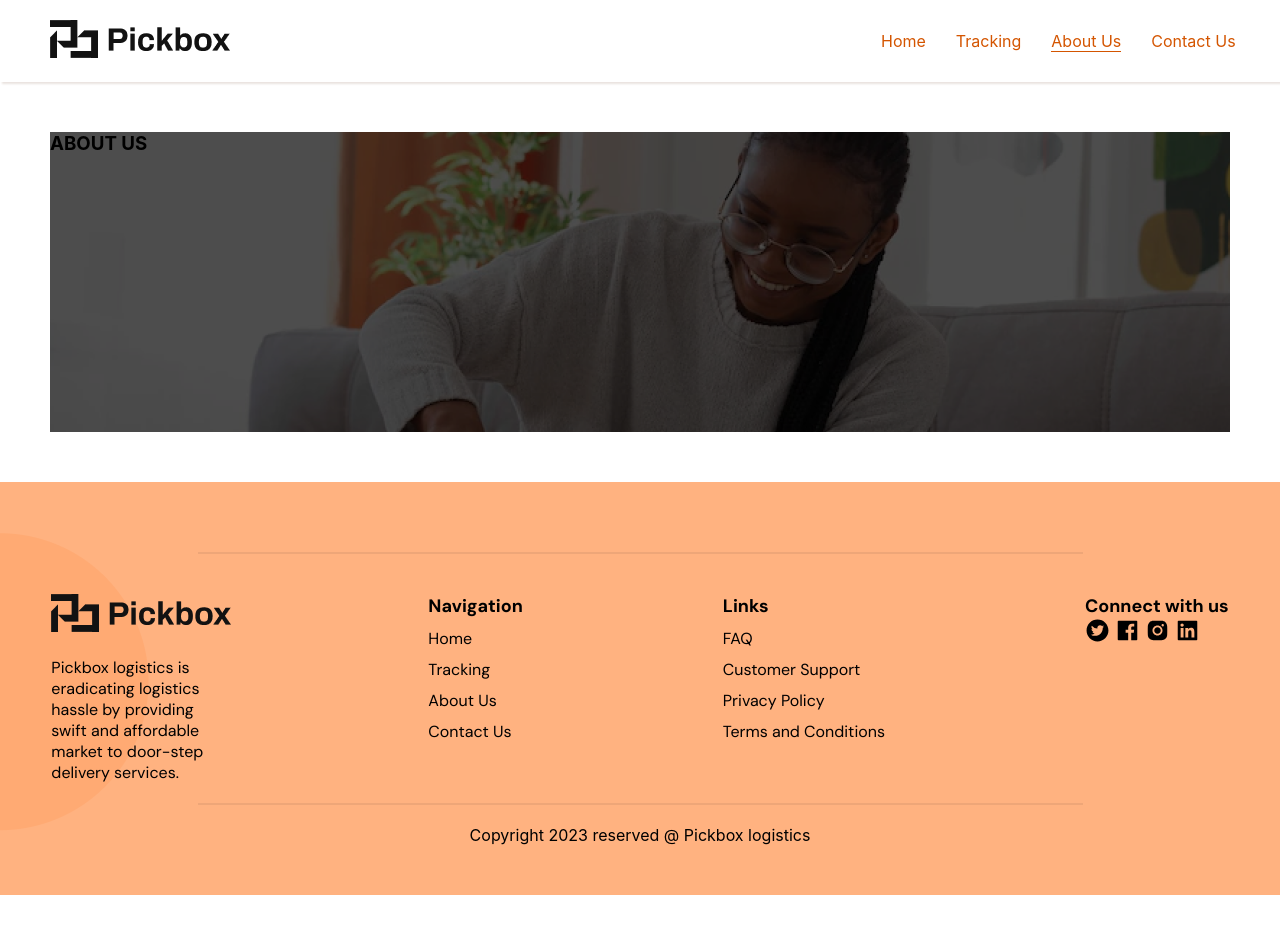
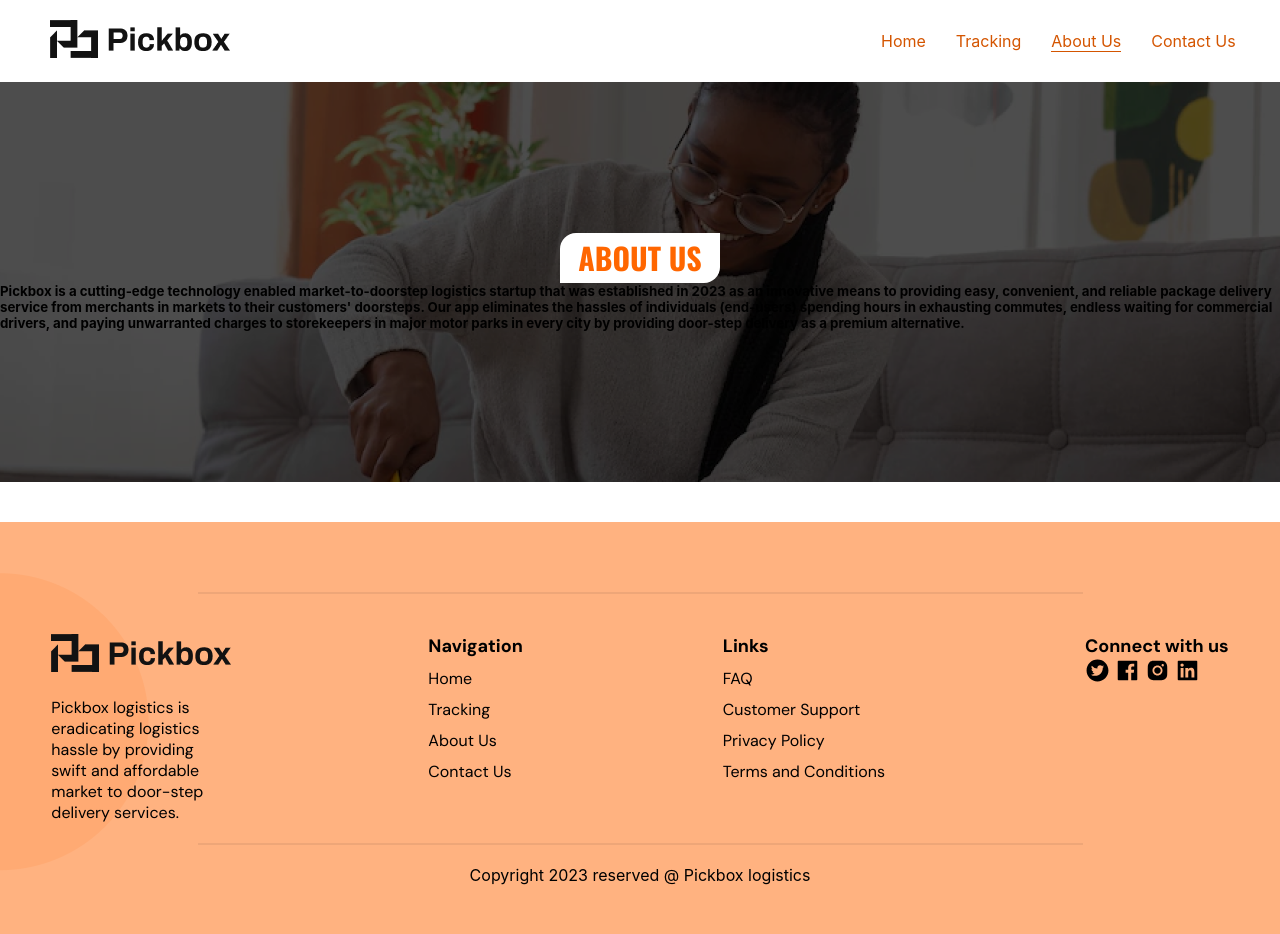
Before and after one commit to Pickbox-Project/Pickbox-frontend, a React (Create React App) app: page /aboutus in a window 1280 px wide. Before the commit the page ends 895 px from the top, so only its background shows below. Built offline with nearby package versions, Linux system fonts and the light colour scheme.

Commit message:
Started working on the About Us component and started adding elements needed

```diff
--- a/src/Components/AboutUs/AboutUs.css
+++ b/src/Components/AboutUs/AboutUs.css
@@ -1,9 +1,30 @@
 .about-us-container {
-    padding: 50px;
+    padding: 0px;
 }
 
 .about-us-header {
     background: url("../../Assets/images/about-background.png");
     width: 100%;
-    height: 300px;
+    height: 400px;
+    margin-bottom: 40px;
+    display: flex;
+    justify-content: center;
+    align-items: center;
+    flex-direction: column;
 }
+
+.about-box {
+    background: #fff;
+    color: #ff6600;
+    width: 160px;
+    height: 50px;
+    text-align: center;
+    border-radius: 16px 0px;
+}
+
+.about-box>h3 {
+    margin-top: 2px;
+    margin-bottom: 2px;
+    font-size: 30px;
+    font-family: "Oswald", sans-serif;
+}
--- a/src/Components/AboutUs/AboutUs.jsx
+++ b/src/Components/AboutUs/AboutUs.jsx
@@ -8,6 +8,16 @@ const AboutUs = () => {
         <div className="about-box">
           <h3>ABOUT US</h3>
         </div>
+        <h5>
+          Pickbox is a cutting-edge technology enabled market-to-doorstep
+          logistics startup that was established in 2023 as an innovative means
+          to providing easy, convenient, and reliable package delivery service
+          from merchants in markets to their customers' doorsteps. Our app
+          eliminates the hassles of individuals (end-users) spending hours in
+          exhausting commutes, endless waiting for commercial drivers, and
+          paying unwarranted charges to storekeepers in major motor parks in
+          every city by providing door-step delivery as a premium alternative.
+        </h5>
       </div>
     </div>
   );
```
